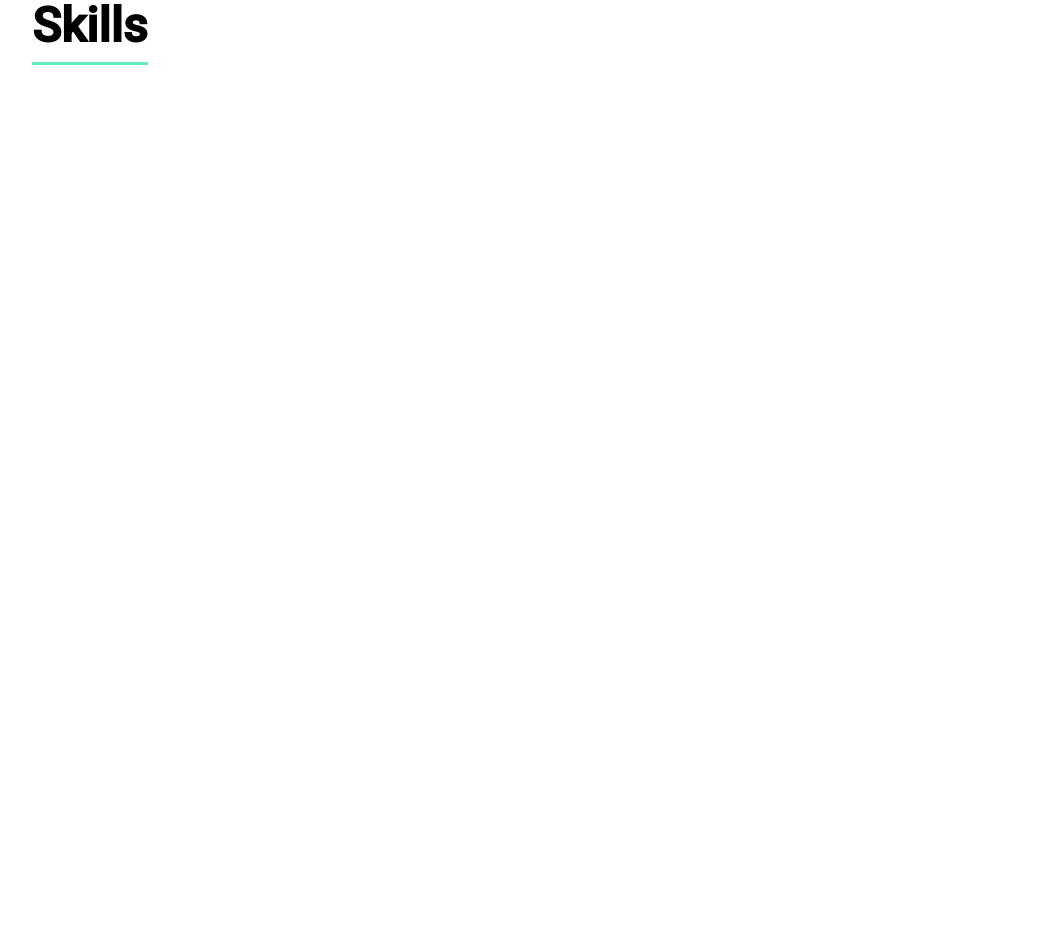
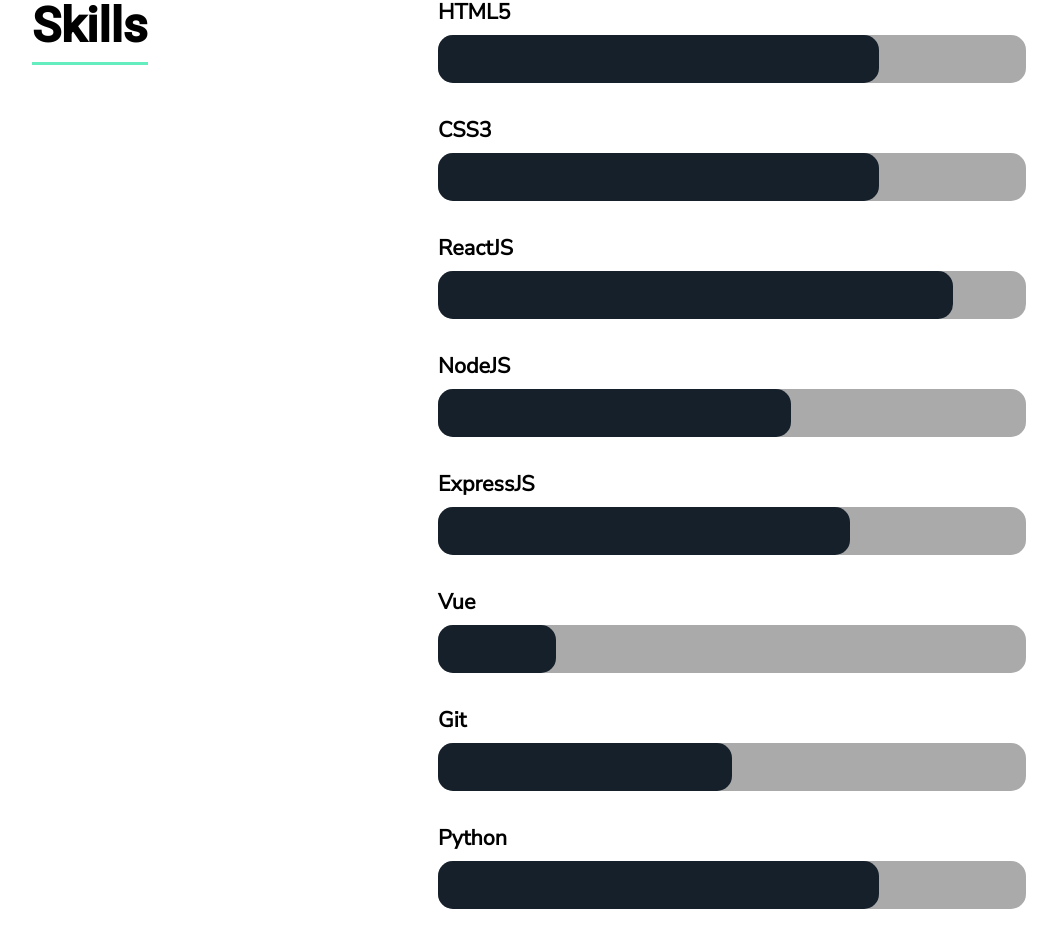
Before and after one commit to weichunnn/test-resume, a React (Create React App) app: page / in a window 1280 px wide. Shown: the part 2483-3430 px from the top of the page, without its empty margins (48-1105 px from the left). Before the commit the page ends 3200 px from the top, so only its background shows below. Built offline with nearby package versions, Linux system fonts and the light colour scheme; the HTML template or start-up script is replaced by a standard one.

Commit message:
Updated with progress bar

```diff
--- a/src/components/Skills.js
+++ b/src/components/Skills.js
@@ -1,13 +1,23 @@
 import React from 'react';
+import ProgressBar from '../items/ProgressBar';
 
 const Skills = () => {
   return (
     <div class='container'>
-      <div class='grid-2'>
+      <div className='grid-2'>
         <div className='section-title'>
           <h1>Skills</h1>
         </div>
-        <div></div>
+        <div>
+          <ProgressBar title={'HTML5'} percentage={'75%'} />
+          <ProgressBar title={'CSS3'} percentage={'75%'} />
+          <ProgressBar title={'ReactJS'} percentage={'87.5%'} />
+          <ProgressBar title={'NodeJS'} percentage={'60%'} />
+          <ProgressBar title={'ExpressJS'} percentage={'70%'} />
+          <ProgressBar title={'Vue'} percentage={'20%'} />
+          <ProgressBar title={'Git'} percentage={'50%'} />
+          <ProgressBar title={'Python'} percentage={'75%'} />
+        </div>
       </div>
     </div>
   );
```
